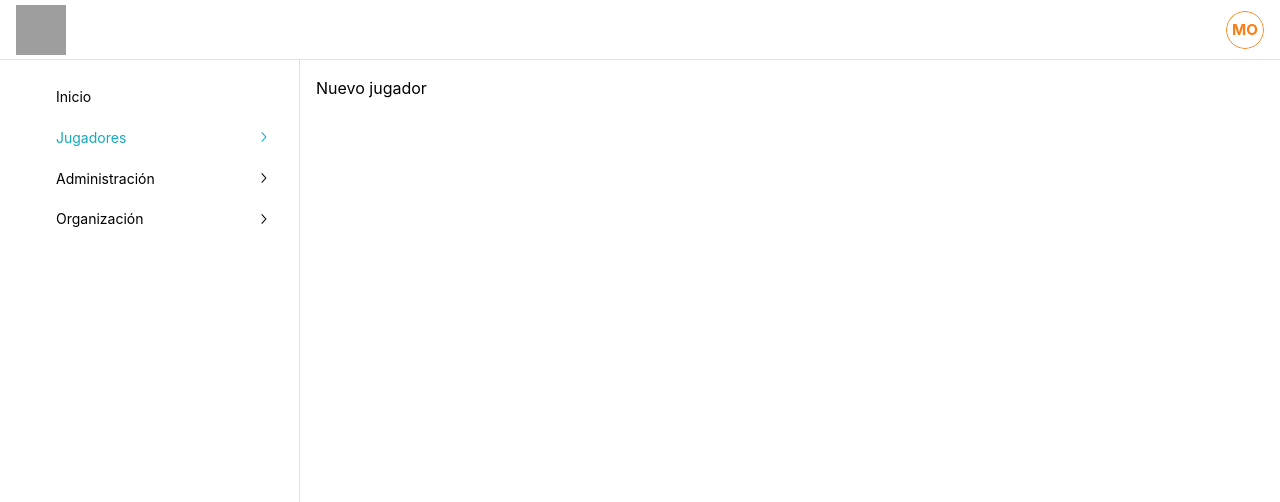
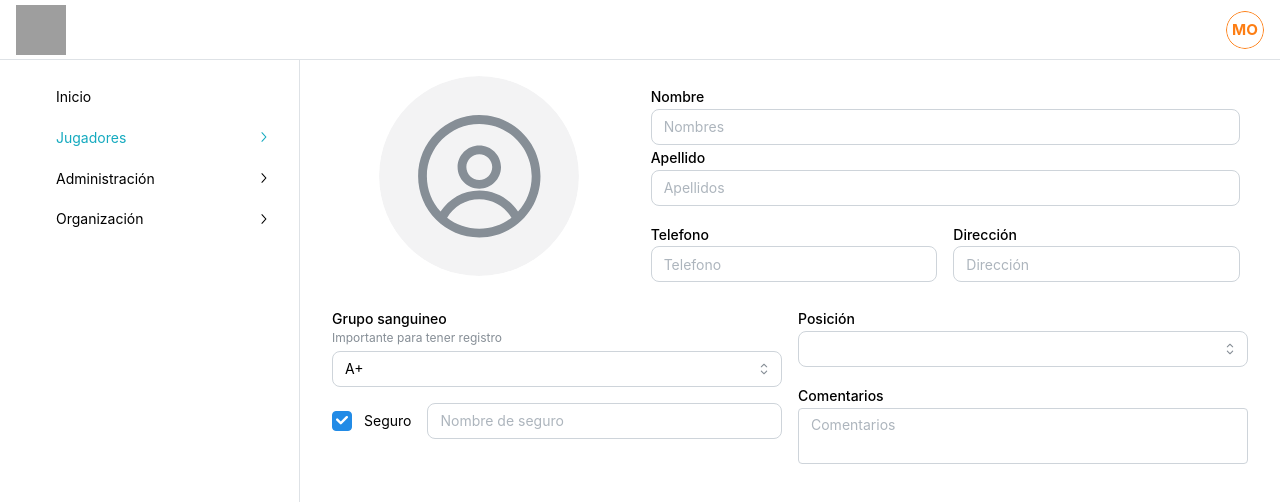
Before and after one commit to Max23strm/pitz2, a Next.js app: page /players/new in a window 1280 px wide. Shown: the top 502 px of the page. Built offline with nearby package versions, Linux system fonts and the light colour scheme; grey boxes are pictures that could not be loaded; some icons are missing.

Commit message:
Comienzo pantalla nuevo usuario

```diff
--- a/src/app/players/new/page.tsx
+++ b/src/app/players/new/page.tsx
@@ -1,8 +1,79 @@
-import React from 'react'
+import { Avatar, Checkbox, ComboboxData, Container, Grid, GridCol, Input, InputWrapper, MultiSelect, NativeSelect, SimpleGrid, Stack, Textarea } from '@mantine/core'
+import styles from './styles/playerDetail.module.css'
+
+const grupos_sanguineos : ComboboxData = [
+  { label: 'A+', value: 'A+' },
+  { label: 'O+', value: 'O+' },
+  { label: 'B+', value: 'B+' },
+  { label: 'AB+', value: 'AB+' },
+  { label: 'A-', value: 'A-' },
+  { label: 'O-', value: 'O-' },
+  { label: 'B-', value: 'B-' },
+  { label: 'A+', value: 'A+' },
+]
+
+const posiciones : ComboboxData  = [
+  { label: 'Pilar Izquierdo', value: '1' },
+  { label: 'Pilar Derecho', value: '3' },
+  { label: 'Hooker', value: '2' },
+  { label: 'Segunda Línea', value: '5' },
+  { label: 'Tercera Línea', value: '6' },
+  { label: 'Octavo', value: '8' },
+  { label: 'Medio Scrum', value: '9' },
+  { label: 'Apertura', value: '10' },
+  { label: 'Primer Centro', value: '12' },
+  { label: 'Segundo Centro', value: '13' },
+  { label: 'Wing', value: '11' },
+  { label: 'Fullback', value: '15' },
+]
 
 const page = () => {
   return (
-    <div>Nuevo jugador</div>
+    <Container size={'xl'}>
+      <Grid>
+        <GridCol span={{ base: 12, xs: 4 }}>
+          <Avatar className={styles.image} />
+        </GridCol>
+        <GridCol span={{ base: 12, xs:8 }}>
+          <GridCol>
+            <InputWrapper label="Nombre">
+              <Input radius="md" placeholder="Nombres" required/>
+            </InputWrapper>
+            <InputWrapper label="Apellido">
+              <Input radius="md" placeholder="Apellidos" required/>
+            </InputWrapper>
+          </GridCol>
+          <GridCol span={{ base: 12 }} className={styles.phone_fields}>
+            <InputWrapper label="Telefono" className={styles.full_width}>
+              <Input radius="md" placeholder="Telefono"/>
+            </InputWrapper>
+            <InputWrapper label="Dirección" className={styles.full_width}>
+              <Input radius="md" placeholder="Dirección"/>
+            </InputWrapper>
+          </GridCol>
+        </GridCol>
+        <GridCol span={{ base: 12, xs:6 }} className={styles.simple_columns}>
+            <NativeSelect label="Grupo sanguineo" radius="md" data={grupos_sanguineos} description={'Importante para tener registro'}/>
+            <div className={styles.seguro_fields}>
+              <Checkbox
+                defaultChecked
+                label="Seguro"
+              />
+              <InputWrapper className={styles.full_width}>
+                <Input radius="md" placeholder="Nombre de seguro" required/>
+              </InputWrapper>
+            </div>
+        </GridCol>
+        <GridCol span={{ base: 12, xs:6 }} className={styles.simple_columns}>
+            <MultiSelect label="Posición" radius="md" data={posiciones} />
+            <Textarea
+              className={styles.full_width}
+              label="Comentarios"
+              placeholder="Comentarios"
+              />
+        </GridCol>
+      </Grid>
+    </Container>
   )
 }
 
--- /dev/null
+++ b/src/app/players/new/styles/playerDetail.module.css
@@ -0,0 +1,31 @@
+.image {
+    width: 200px;
+    height: 200px;
+    margin-left: auto;
+    margin-right: auto;
+}
+
+.phone_fields {
+    display: flex;
+    flex-direction: row;
+    gap:1rem
+
+}
+
+.seguro_fields {
+    display: flex;
+    flex-direction: row;
+    gap:1rem;
+    align-items:center
+}
+
+.full_width {
+    width: 100%;
+}
+
+.simple_columns {
+    width: 100%;
+    display: flex;
+    flex-direction: column;
+    gap: 1rem;
+}
```
Also changed, not shown: src/app/players/page.tsx (+18 -9 lines).
